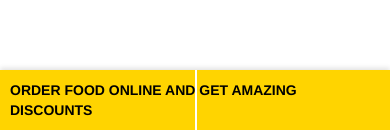
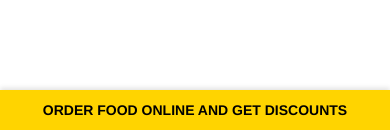
Before and after one commit to ishaank15/foodApp, a React (Create React App) app: page / in a window 390 px wide. Shown: the part 714-844 px from the top of the page. Built offline with nearby package versions, Linux system fonts and the light colour scheme; no server answers.

Commit message:
Handling of css for mobileview i case of bottom bar

```diff
--- a/src/assets/app.css
+++ b/src/assets/app.css
@@ -193,6 +193,12 @@ button {
         width:2px;
         top:0;
     }
+    .bottomBar.welcome{
+        justify-content: center;
+    }
+    .bottomBar.welcome::after{
+        content: none;
+    }
     .bottomBar .view-cart-button {
         font-size: 14px;
         font-weight: bold;
--- a/src/modules/BottomBar/BottomBarComponent.js
+++ b/src/modules/BottomBar/BottomBarComponent.js
@@ -5,7 +5,7 @@ import OrderModal from './OrderModal';
 const BottomBar = (props) => {
     const { selectedItems = [], checkoutCurrentOrder, toggleSuccessModal} = props;
     const [openCartModal, toggleCartModal ] = useState(false)
-    let textValue = ' ORDER FOOD ONLINE AND GET AMAZING DISCOUNTS '
+    let textValue = ' ORDER FOOD ONLINE AND GET DISCOUNTS '
     const checkoutCart = () => {
         toggleSuccessModal(true);
         checkoutCurrentOrder(selectedItems);
```
